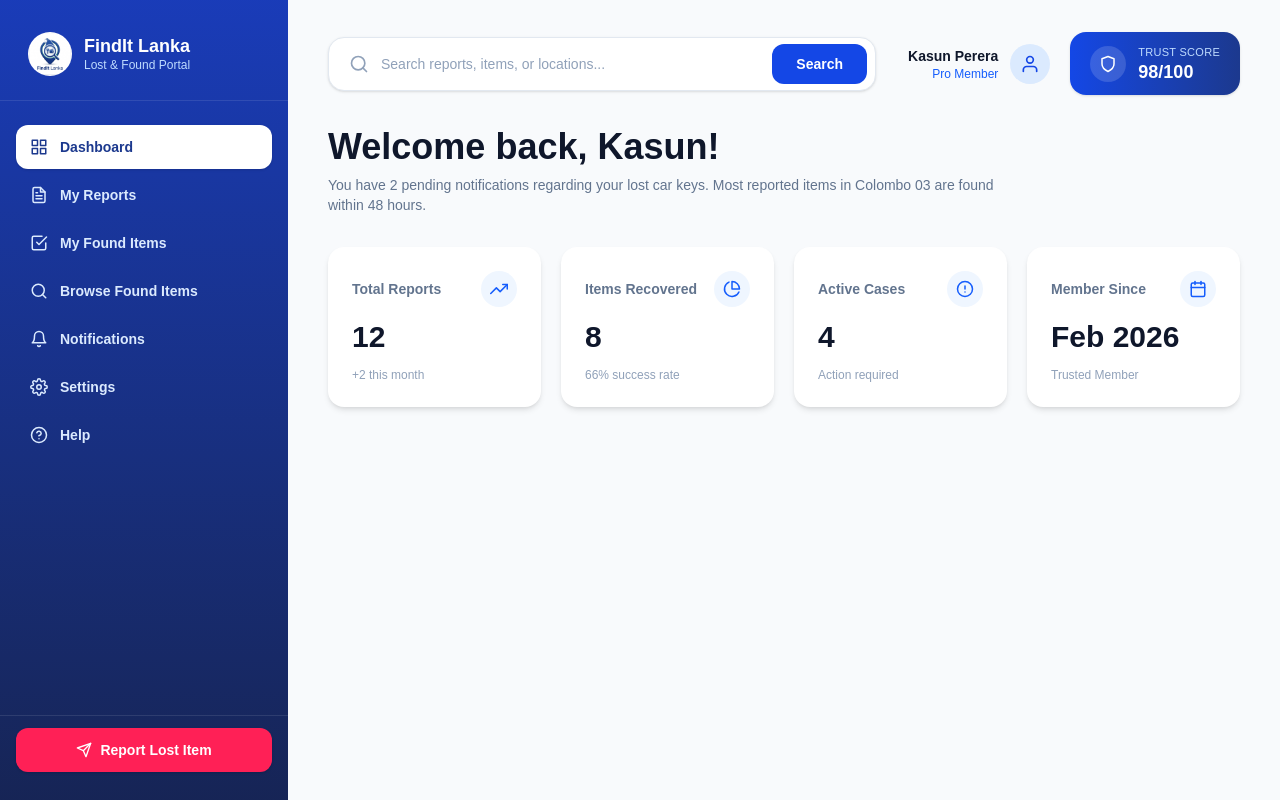
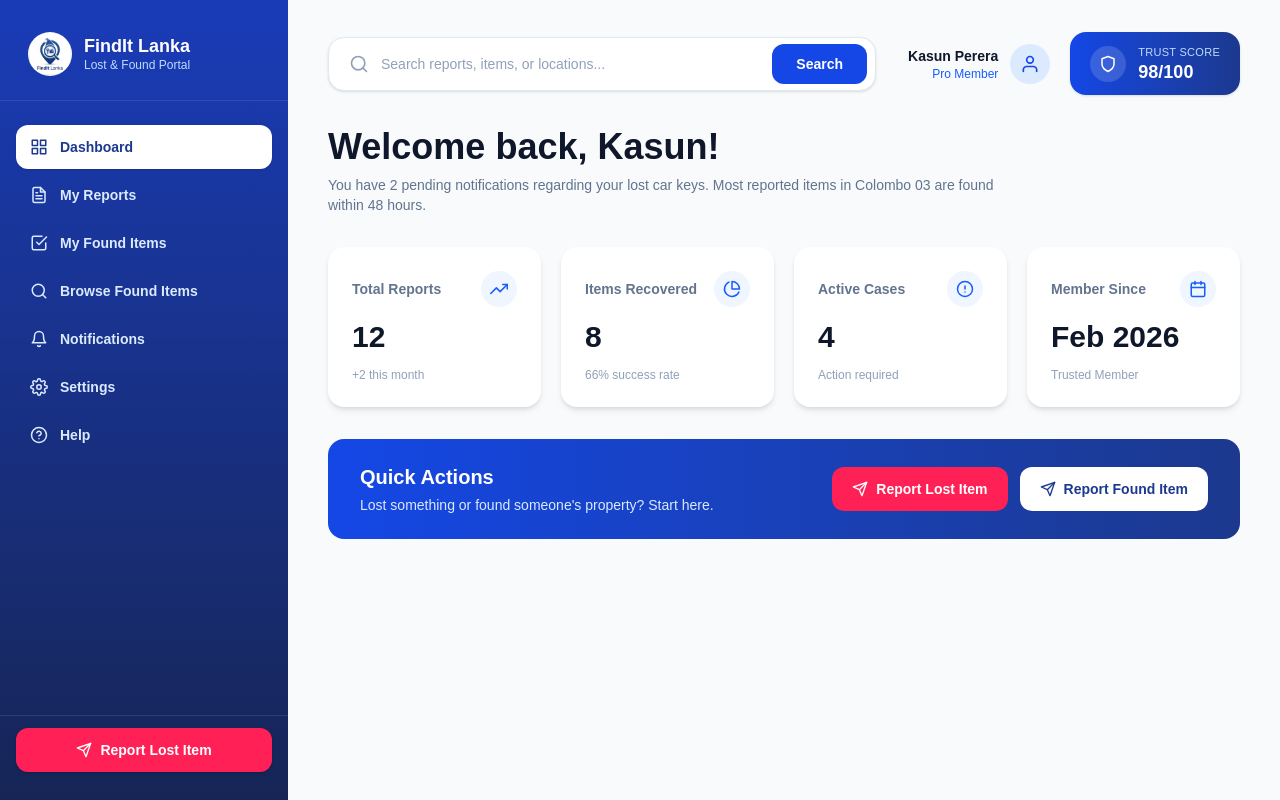
Before and after one commit to KavinduSandeepaAmaranath/FindIt-Lanka, a React (Vite) app in the folder client/: page /dashboard in a window 1280 px wide. Shown: the top 800 px of the page. Built offline with nearby package versions, Linux system fonts and the light colour scheme.

Commit message:
add Quick Actions banner to the user Dashboard page

```diff
--- /dev/null
+++ b/client/src/components/dashboard/QuickActionsBanner.jsx
@@ -0,0 +1,31 @@
+import { FiSend} from "react-icons/fi";
+
+function QuickActionBanner() {
+
+    return(
+        <div className="bg-gradient-to-r from-blue-700 to to-blue-900 rounded-2xl px-6 py-6 md:px-8 flex flex-col md:flex-row items-center justify-between gap-5">
+            <div className="text-center md:text-left">
+                <h2 className="text-xl font-extrabold text-white">Quick Actions</h2>
+                <p className="text-sm text-blue-100 mt-1">
+                    Lost something or found someone&apos;s property? Start here.
+                </p>
+            </div>
+
+            <div className="flex flex-col sm:flex-row items-center gap-3 shrink-0">
+                <button className="flex items-center gap-2 px-5 py-3 rounded-xl bg-rose-500 hover:bg-rose-600 text-white text-sm font-semibold transition-colors whitespace-nowrap">
+                    <FiSend className="w-4 h-4"/>
+                    Report Lost Item
+                </button>
+
+                <button className="flex items-center gap-2 px-5 py-3 rounded-xl bg-white hover:bg-blue-50 text-blue-900 text-sm font-semibold transition-colors whitespace-nowrap">
+                    <FiSend className="w-4 h-4"/>
+                    Report Found Item
+                </button>
+            </div>
+        </div>
+
+    );
+
+}
+
+export default QuickActionBanner;
--- a/client/src/pages/Dashboard.jsx
+++ b/client/src/pages/Dashboard.jsx
@@ -2,6 +2,7 @@ import DashboardSidebar from "../components/dashboard/DashboardSidebar";
 import DashboardTopbar from "../components/dashboard/DashboardTopbar";
 import WelcomeBanner from "../components/dashboard/WelcomeBanner";
 import StatsOverview from "../components/dashboard/StatsOverview";
+import QuickActionsBanner from "../components/dashboard/QuickActionsBanner";
 
 import {
     currentUser,
@@ -23,6 +24,10 @@ function Dashboard() {
 
           <StatsOverview stats={stats} />
 
+          <QuickActionsBanner />
+
+
+
 
         </div>
 
```
